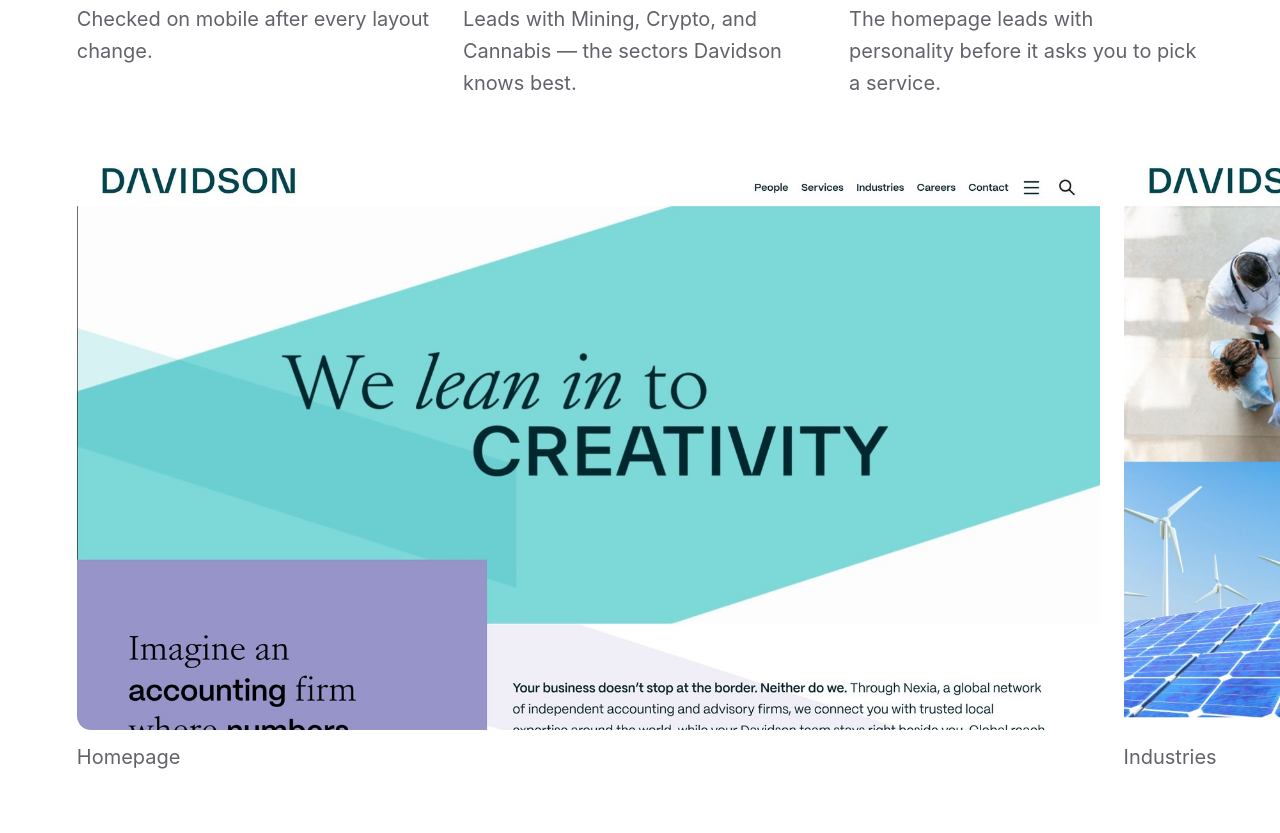
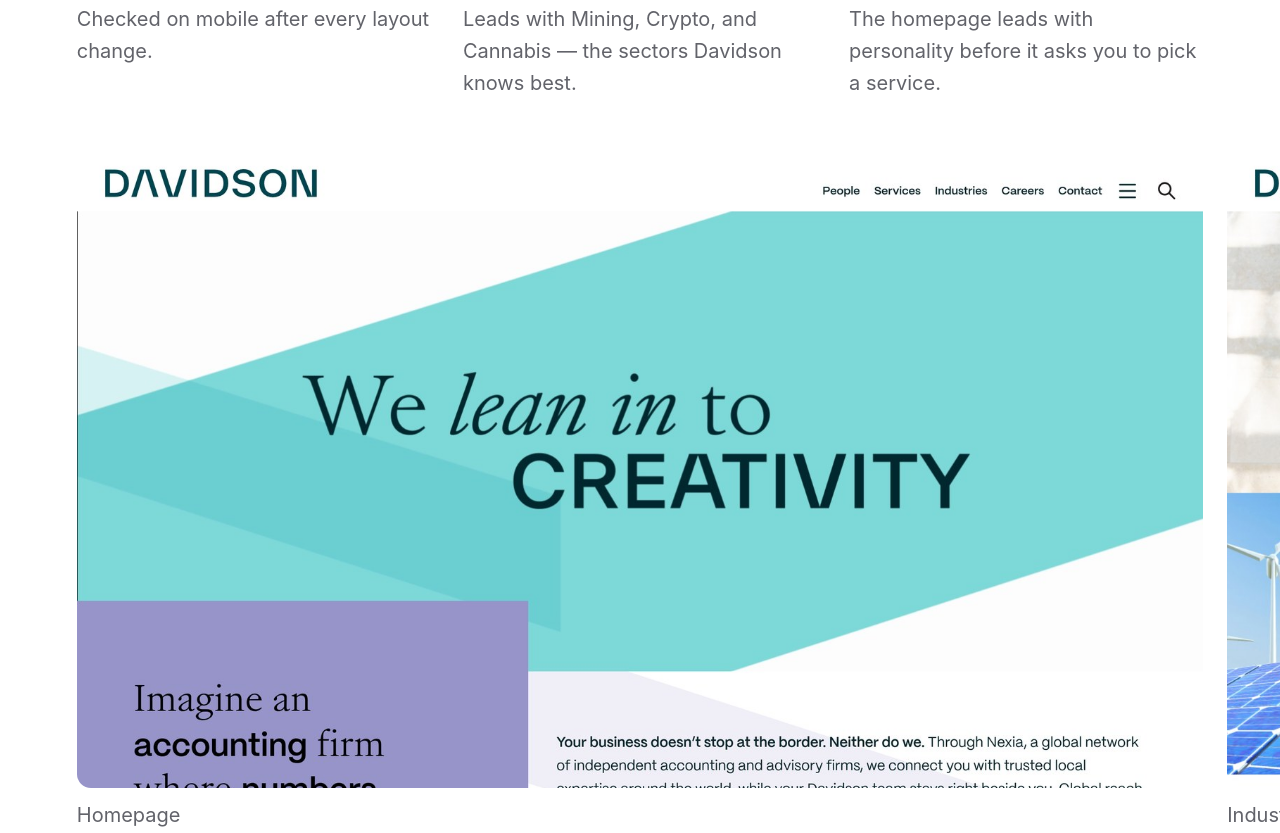
Before and after one commit to mvilio/website, a plain HTML site: page davidson.html in a window 1280 px wide. Shown: the part 5362-6195 px from the top of the page. Drawn offline with Linux system fonts and the light colour scheme.

Commit message:
update 1.9

```diff
--- a/davidson.html
+++ b/davidson.html
@@ -79,7 +79,8 @@
     .page-slider-section { padding-bottom: 64px; padding-left: max(var(--gutter), calc((100vw - var(--container-width)) / 2 + var(--gutter))); }
     .page-slider { display: flex; gap: 24px; overflow-x: auto; scroll-snap-type: x mandatory; scrollbar-width: none; -webkit-overflow-scrolling: touch; }
     .page-slider::-webkit-scrollbar { display: none; }
-    .page-slide { flex: 0 0 85%; scroll-snap-align: start; margin: 0; }
+    .page-slide { flex: 0 0 calc(min(100vw, var(--container-width)) - var(--gutter) * 2); scroll-snap-align: center; margin: 0; }
+    .page-slide:first-child { scroll-snap-align: start; }
     .page-slide img { width: 100%; aspect-ratio: 16 / 9; object-fit: cover; object-position: top; border-radius: 14px; display: block; }
     .page-slide figcaption { margin-top: 12px; font-size: 20px; color: var(--color-text-secondary); }
   </style>
```
Also changed, not shown: 1 other file.
